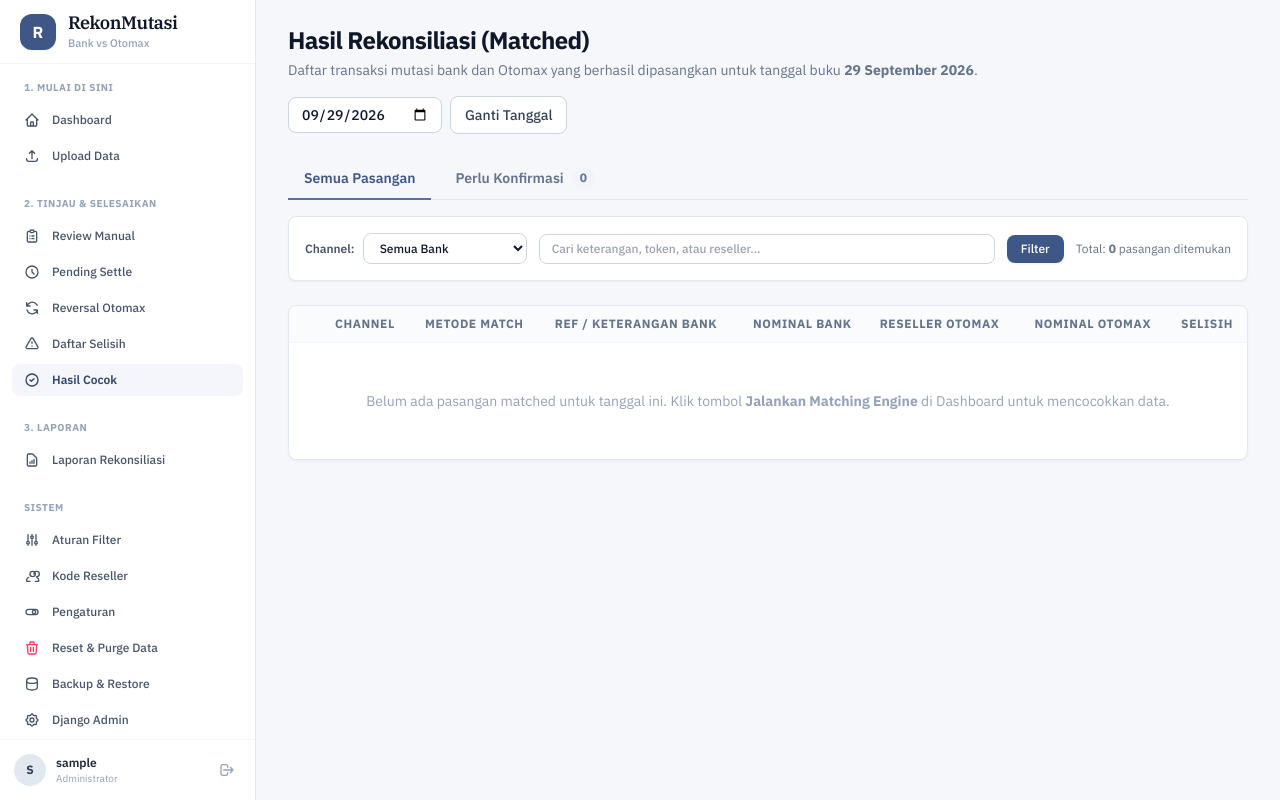
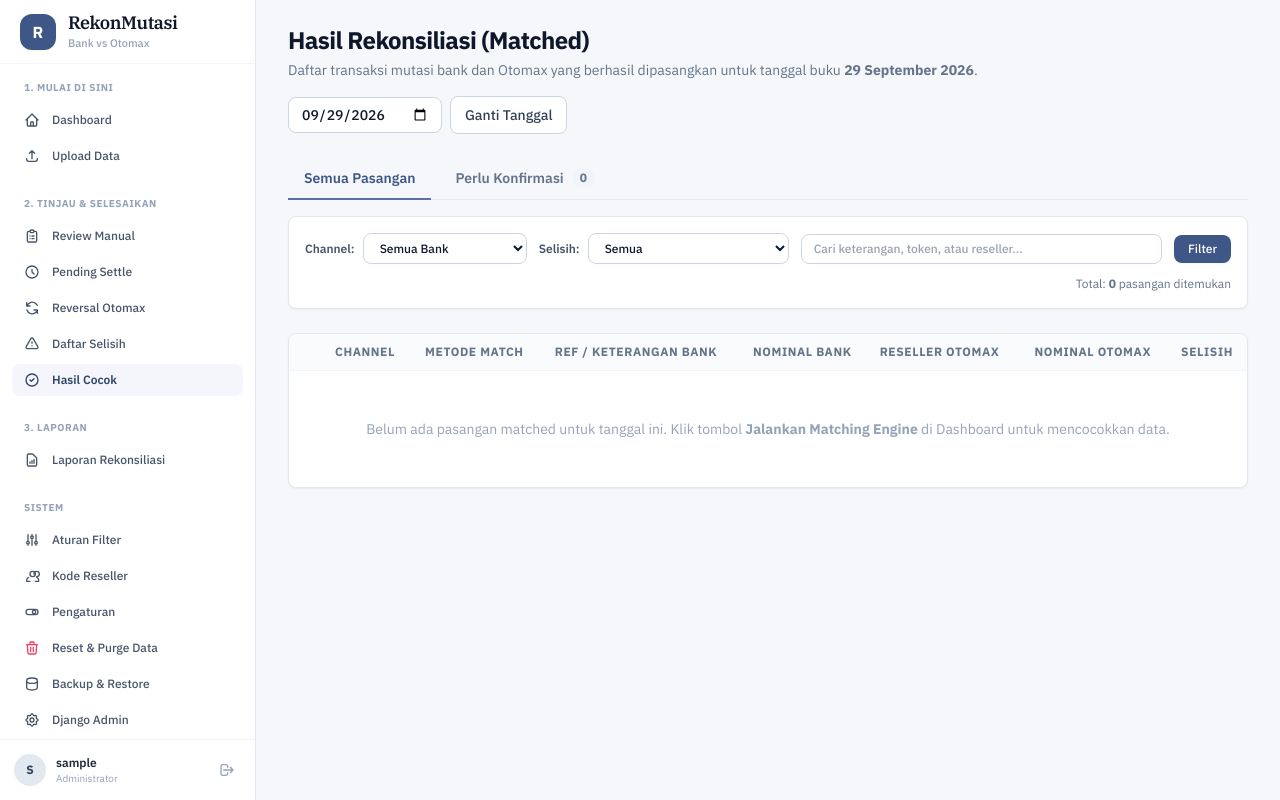
Before and after one commit to rismawanwaris-arch/LServer, a Django app: page /matches/ in a window 1280 px wide. Run offline with Django 5.2, Linux system fonts and the light colour scheme; the visitor is signed in with stand-in values (Sample User, id 1); data that the repository does not hold is empty; parts of the project's set-up code (start-up, migrations or seed data) failed here and were passed over; some libraries are stand-ins or nearby versions.

Commit message:
update filter cocok

```diff
--- a/apps/dashboard/templates/dashboard/_matches_rows.html
+++ b/apps/dashboard/templates/dashboard/_matches_rows.html
@@ -151,7 +151,7 @@
         {% if m.needs_review %}
         <form method="post" action="{% url 'approve-match' m.id %}">
           {% csrf_token %}
-          <input type="hidden" name="next_url" value="{% url 'matches' %}?d={{ book_date|date:'Y-m-d' }}&tab={{ tab }}&channel={{ selected_channel }}&q={{ query|urlencode }}">
+          <input type="hidden" name="next_url" value="{% url 'matches' %}?d={{ book_date|date:'Y-m-d' }}&tab={{ tab }}&selisih={{ selisih }}&channel={{ selected_channel }}&q={{ query|urlencode }}">
           <button type="submit" class="btn-secondary py-1 px-3 text-xs font-semibold">Setujui Usulan</button>
         </form>
         {% endif %}
@@ -168,7 +168,7 @@
 {% endfor %}
 
 {% if page_obj.has_next %}
-<tr hx-get="{% url 'matches' %}?d={{ book_date|date:'Y-m-d' }}&channel={{ selected_channel }}&q={{ query|urlencode }}&tab={{ tab }}&page={{ page_obj.next_page_number }}"
+<tr hx-get="{% url 'matches' %}?d={{ book_date|date:'Y-m-d' }}&channel={{ selected_channel }}&q={{ query|urlencode }}&tab={{ tab }}&selisih={{ selisih }}&page={{ page_obj.next_page_number }}"
     hx-trigger="revealed"
     hx-swap="outerHTML"
     hx-target="this">
--- a/apps/dashboard/templates/dashboard/matches.html
+++ b/apps/dashboard/templates/dashboard/matches.html
@@ -56,13 +56,23 @@
       </select>
     </div>
 
+    <div class="flex items-center gap-2">
+      <label class="text-xs font-semibold text-slate-600 dark:text-slate-400">Selisih:</label>
+      <select name="selisih" class="rounded-lg border border-slate-300 bg-white px-3 py-1.5 text-xs font-medium dark:border-slate-600 dark:bg-slate-800">
+        <option value="">Semua</option>
+        <option value="any" {% if selisih == 'any' %}selected{% endif %}>Masih selisih (plus &amp; minus)</option>
+        <option value="plus" {% if selisih == 'plus' %}selected{% endif %}>Plus — bank lebih besar</option>
+        <option value="minus" {% if selisih == 'minus' %}selected{% endif %}>Minus — Otomax lebih besar</option>
+      </select>
+    </div>
+
     <div class="flex-1 min-w-[200px]">
       <input type="text" name="q" value="{{ query }}" placeholder="Cari keterangan, token, atau reseller..."
              class="w-full rounded-lg border border-slate-300 bg-white px-3 py-1.5 text-xs font-medium focus:border-indigo-500 focus:outline-none dark:border-slate-600 dark:bg-slate-800">
     </div>
 
     <button type="submit" class="btn-primary py-1.5 text-xs">Filter</button>
-    {% if selected_channel or query %}
+    {% if selected_channel or query or selisih %}
     <a href="{% url 'matches' %}?d={{ book_date|date:'Y-m-d' }}{% if tab == 'review' %}&tab=review{% endif %}" class="btn-ghost py-1.5 text-xs">Reset</a>
     {% endif %}
 
--- a/apps/dashboard/views/matches.py
+++ b/apps/dashboard/views/matches.py
@@ -21,6 +21,13 @@
 
 PAGE_SIZE = 50
 
+# amount_diff = nominal bank - nominal Otomax: plus = bank lebih besar, minus = Otomax lebih besar.
+SELISIH_FILTERS = {
+    "any": {"exclude": {"amount_diff": 0}},
+    "plus": {"filter": {"amount_diff__gt": 0}},
+    "minus": {"filter": {"amount_diff__lt": 0}},
+}
+
 
 @login_required
 def matches_view(request):
@@ -28,6 +35,9 @@
     channel = request.GET.get("channel", "")
     query = request.GET.get("q", "").strip()
     tab = "review" if request.GET.get("tab") == "review" else "all"
+    selisih = request.GET.get("selisih", "")
+    if selisih not in SELISIH_FILTERS:
+        selisih = ""
     page_number = request.GET.get("page", 1)
 
     qs = Match.objects.filter(book_date=book_date, voided_at__isnull=True).select_related(
@@ -36,6 +46,9 @@
     review_count = qs.filter(needs_review=True).count()
     if tab == "review":
         qs = qs.filter(needs_review=True)
+    if selisih:
+        rule = SELISIH_FILTERS[selisih]
+        qs = qs.filter(**rule.get("filter", {})).exclude(**rule.get("exclude", {}))
     if channel and channel in Channel.values:
         qs = qs.filter(channel=channel)
     if query:
@@ -55,6 +68,7 @@
         "channels": Channel.choices,
         "query": query,
         "tab": tab,
+        "selisih": selisih,
         "review_count": review_count,
         "page_obj": page_obj,
         "total_count": paginator.count,
```
Also changed, not shown: tests/test_dashboard.py (+29 -0 lines).
